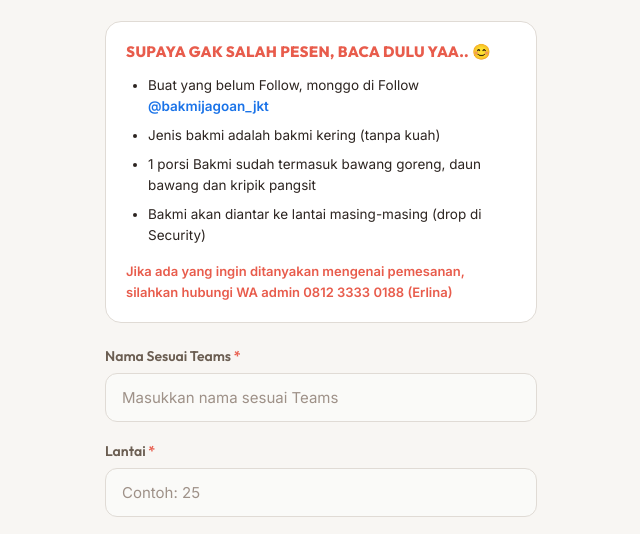
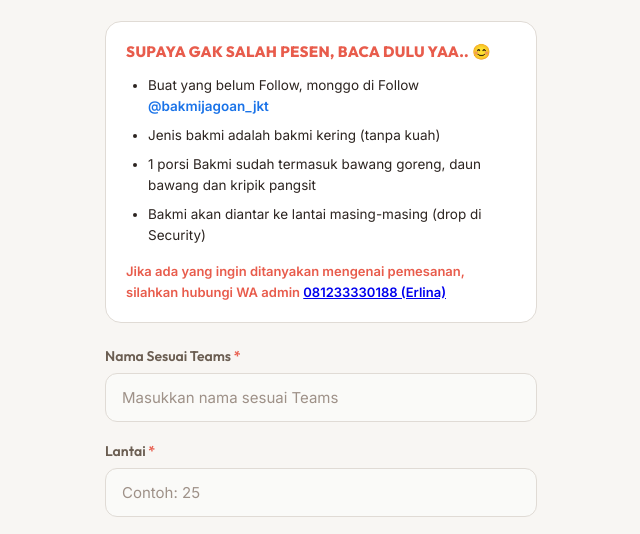
Before and after one commit to bakmijagoan/bakmie-order, a website built with Vite: page index.html in a window 1280 px wide. Shown: the part 230-764 px from the top of the page, without its empty margins (319-959 px from the left). Built offline with nearby package versions, Linux system fonts and the light colour scheme; no server answers.

Commit message:
Update index.html

```diff
--- a/index.html
+++ b/index.html
@@ -82,7 +82,7 @@
             <li>Bakmi akan diantar ke lantai masing-masing (drop di Security)</li>
           </ul>
           <p class="notice-footer">Jika ada yang ingin ditanyakan mengenai pemesanan, silahkan hubungi WA admin
-            <strong>0812 3333 0188 (Erlina)</strong>
+            <a href="https://wa.me/6281233330188" target="_blank" rel="noopener"><strong>081233330188 (Erlina)</strong></a>
           </p>
         </div>
 
```
